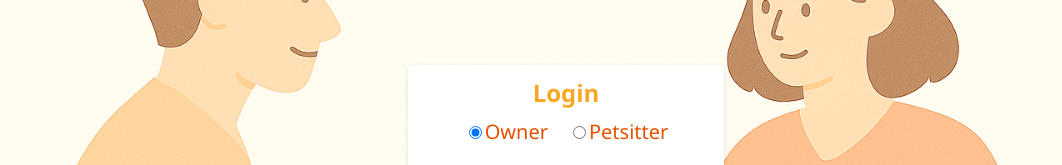
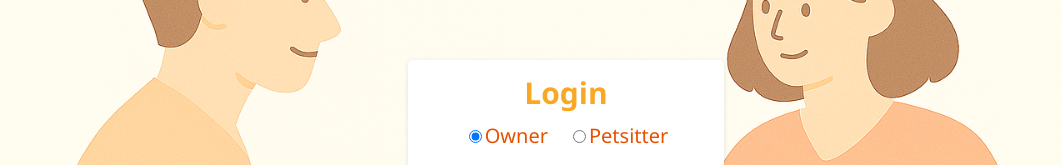
Before and after one commit to anastvud/help2pet, a React (Vite) app in the folder frontend/: page /login in a window 1280 px wide. Shown: the part 185-350 px from the top of the page, without its empty margins (90-1152 px from the left). Built offline with nearby package versions, Linux system fonts and the light colour scheme.

Commit message:
Frontend size adjust

```diff
--- a/frontend/src/form.css
+++ b/frontend/src/form.css
@@ -45,7 +45,7 @@ body {
   text-align: center;
   margin-top: 2px;
   margin-bottom: 2px;
-  font-size: 24px;
+  font-size: 30px;
   color: #f9a825;
 }
 
```
